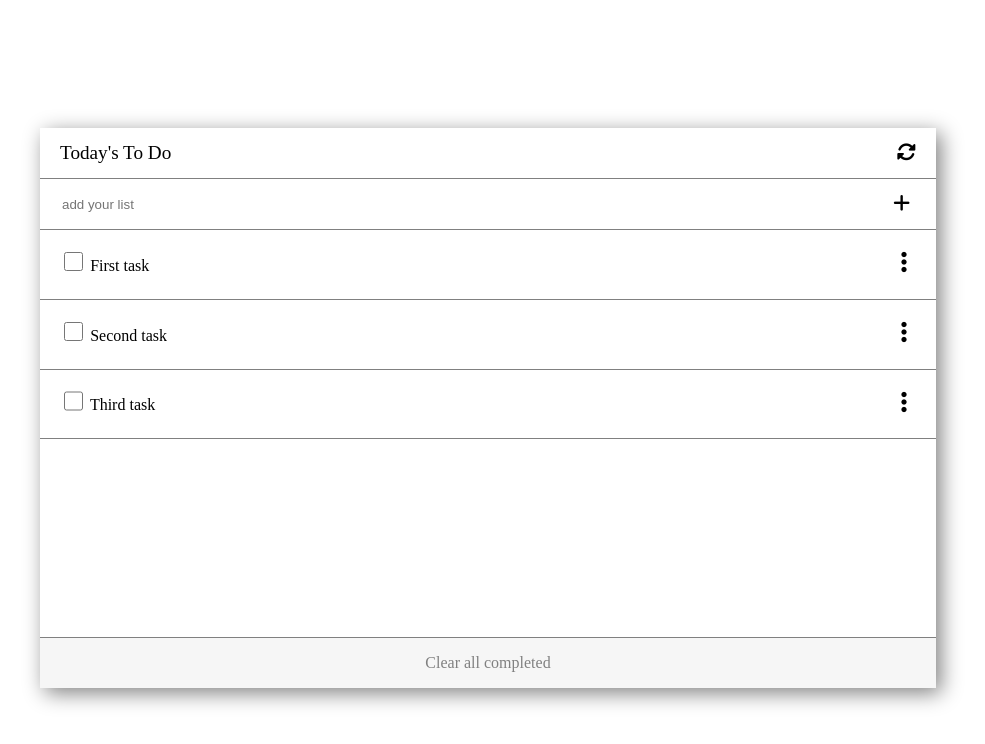
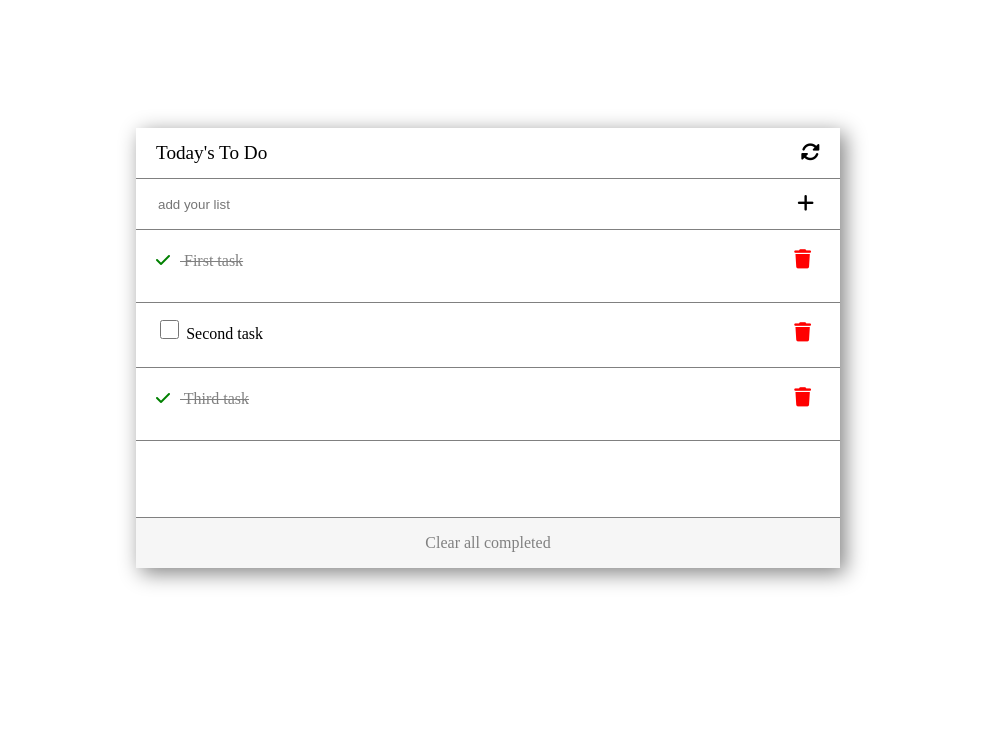
Before and after one commit to benwmx/To-Do-Old, a website built with webpack: page src/index-src.html in a window 1280 px wide. Shown: the whole page, without its empty margins (152-1137 px from the left). Built offline with nearby package versions, Linux system fonts and the light colour scheme.

Commit message:
Add completed icon and the CSS style

```diff
--- a/src/main-src.js
+++ b/src/main-src.js
@@ -1,11 +1,11 @@
-// import showList from './showList.js';
+import showList from './showList.js';
 import './style-src.css';
 
 const tasks = [
   {
     index: 0,
     description: 'First task',
-    completed: false,
+    completed: true,
   },
   {
     index: 1,
@@ -15,27 +15,14 @@ const tasks = [
   {
     index: 2,
     description: 'Third task',
-    completed: false,
+    completed: true,
   },
 ];
 
-function showList(tasksList) {
-  const listDiv = document.getElementById('list');
-  for (let index = 0; index < tasksList.length; index += 1) {
-    const check = document.createElement('input');
-    const task = document.createElement('li');
-    const i = document.createElement('i');
-    const description = document.createElement('p');
-    check.type = 'checkbox';
-    check.checked = tasksList[index].completed;
-    i.className = 'fas fa-ellipsis-v';
-    description.className = 'description';
-    description.appendChild(check);
-    description.innerHTML += ` ${tasksList[index].description}`;
-    task.appendChild(description);
-    task.appendChild(i);
-    listDiv.appendChild(task);
-  }
-}
+showList(tasks);
+const tasksCheck = document.querySelectorAll('.check');
+tasksCheck.forEach((check)=>{
+  check.addEventListener('change', () => {
 
-showList(tasks);
+  });
+});
--- a/src/showList.js
+++ b/src/showList.js
@@ -1,17 +1,23 @@
 export default function showList(tasksList) {
   const listDiv = document.getElementById('list');
   for (let index = 0; index < tasksList.length; index += 1) {
-    const check = document.createElement('input');
     const task = document.createElement('li');
     const remove = document.createElement('i');
     const description = document.createElement('p');
+    if (tasksList[index].completed) {
+      const checked = document.createElement('i');
+      checked.className = 'fas fa-check color-green';
+      description.appendChild(checked);
+      description.className = 'completed';
+    } else {
+      const check = document.createElement('input');
+      check.type = 'checkbox';
+      check.className = 'check';
+      description.appendChild(check);
+    }
     task.id = tasksList[index].index;
-    check.type = 'checkbox';
-    check.className = 'check';
-    check.checked = tasksList[index].completed;
-    remove.className = 'fas fa-ellipsis-v';
-    description.className = 'description';
-    description.appendChild(check);
+    remove.className = 'fas fa-trash';
+    description.className += ' description';
     description.innerHTML += ` ${tasksList[index].description}`;
     task.appendChild(description);
     task.appendChild(remove);
--- a/src/style-src.css
+++ b/src/style-src.css
@@ -15,8 +15,8 @@ i {
   overflow-y: auto;
   display: flex;
   flex-flow: column;
-  width: 70%;
-  height: 70%;
+  width: 55%;
+  height: 55%;
   margin: 10% auto;
   box-shadow: 5px 5px 20px grey;
 }
@@ -71,6 +71,10 @@ i {
   color: gray;
 }
 
+.d-none {
+  display: none;
+}
+
 .list-container .list {
   overflow: auto;
   display: flex;
@@ -101,8 +105,14 @@ i {
   height: 1.2rem;
 }
 
-.list-container .list li i {
+.list-container .list li .description i {
+  color: green;
+  margin-right: 10px;
+}
+
+.list-container .list li .fa-trash {
   margin-right: 9px;
-  font-size: 1.5rem;
+  font-size: 1.2rem;
   padding: 20px;
+  color: red;
 }
```
Also changed, not shown: dist/main.js.
